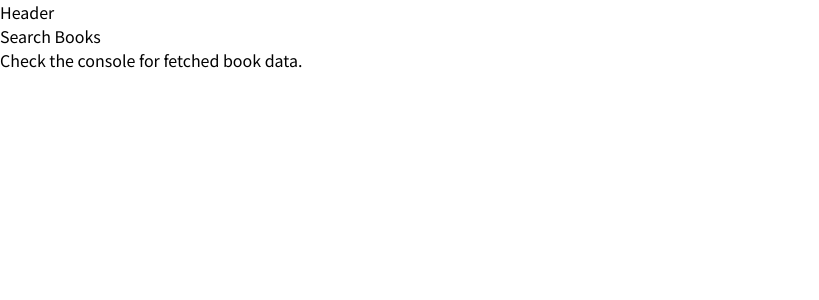
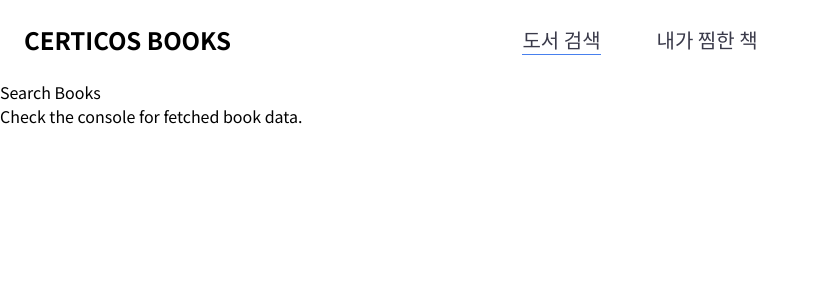
Before and after one commit to ywj3493/cdri-books-woongjae, a React (Vite) app: page /search in a window 1280 px wide. Shown: the top 300 px of the page, without its empty margins (0-819 px from the left). Built offline with nearby package versions, Linux system fonts and the light colour scheme; no server answers.

Commit message:
feat: add header component

```diff
--- a/src/widgets/header.tsx
+++ b/src/widgets/header.tsx
@@ -1,3 +1,26 @@
+import { Link, useLocation } from "react-router-dom";
+
 export function Header() {
-  return <header>Header</header>;
+  const location = useLocation();
+  const currentPath = location.pathname;
+
+  return (
+    <header className="grid grid-cols-3 justify-between items-center p-6">
+      <h1 className="text-2xl text-black font-bold">CERTICOS BOOKS</h1>
+      <nav className="flex gap-14 text-xl font-medium text-[#3A3A4A] items-center justify-center">
+        <Link
+          className={`${currentPath === "/search" ? "border-b border-cdri-primary" : ""} underline-offset-4`}
+          to="/search"
+        >
+          도서 검색
+        </Link>
+        <Link
+          className={`${currentPath === "/favorites" ? "border-b border-cdri-primary" : ""} underline-offset-4`}
+          to="/favorites"
+        >
+          내가 찜한 책
+        </Link>
+      </nav>
+    </header>
+  );
 }
```
